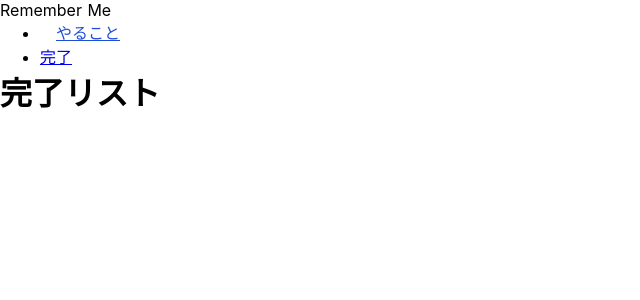
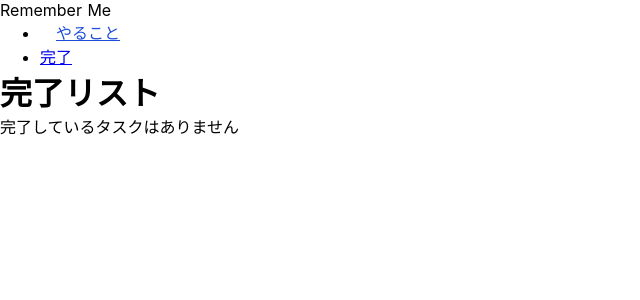
Before and after one commit to snowlong/todo_tail, a Nuxt app: page /archive in a window 1280 px wide. Shown: the top 300 px of the page, without its empty margins (0-640 px from the left). Built offline with nearby package versions, Linux system fonts and the light colour scheme.

Commit message:
Show messege when target item length is zero

```diff
--- a/components/Archive.vue
+++ b/components/Archive.vue
@@ -2,6 +2,14 @@
   <div id="archive" class="w-full">
     <h1 class="text-xl font-semibold m-2 text-black-500">完了リスト</h1>
     <div>
+      <div
+        :class="{ hidden: !(archiveItems.length === 0) }"
+        class="bg-gray-200"
+      >
+        <p class="block text-center text-gray-700 text-xl p-6 font-bold">
+          {{ blankMessage }}
+        </p>
+      </div>
       <transition-group
         name="list-complete"
         tag="ul"
@@ -51,6 +59,7 @@
 export default {
   data() {
     return {
+      blankMessage: '完了しているタスクはありません',
       isItemConfirmed: false,
       isItemEditing: false,
       checkedCount: 0,
--- a/components/Todo.vue
+++ b/components/Todo.vue
@@ -2,6 +2,11 @@
   <div id="todo" class="w-full">
     <h1 class="text-xl font-semibold m-2 text-gray-700">やることリスト</h1>
     <div>
+      <div :class="{ hidden: !(items.length === 0) }" class="bg-gray-200">
+        <p class="block text-center text-gray-700 text-xl p-6 font-bold">
+          {{ blankMessage }}
+        </p>
+      </div>
       <transition-group
         name="list-complete"
         tag="ul"
@@ -78,6 +83,7 @@
 export default {
   data() {
     return {
+      blankMessage: '未完了のタスクはありません',
       isItemConfirmed: false,
       isItemEditing: false,
       checkedCount: 0,
```
